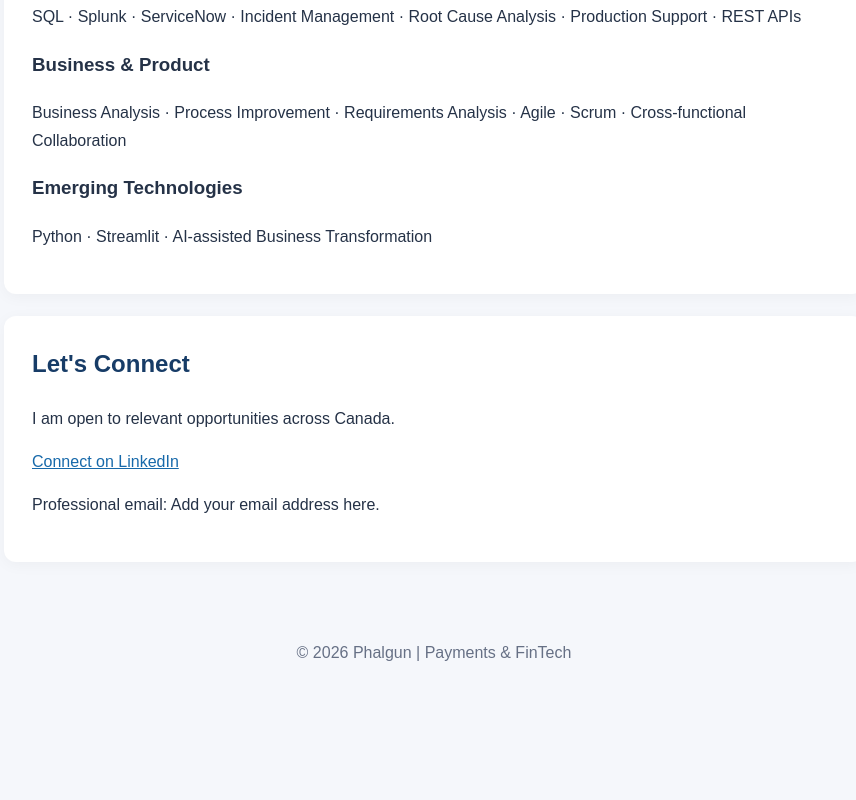
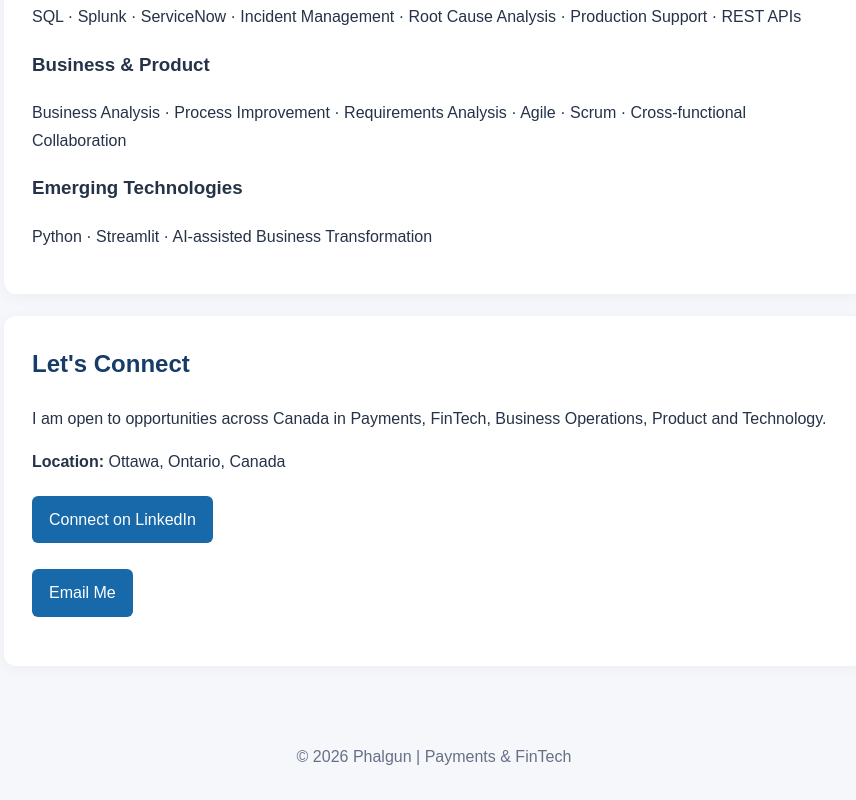
Before and after one commit to prajyaphalgun-ship-it/prajyaphalgun-ship-it.github.io, a plain HTML site: page index.html in a window 1280 px wide. Shown: the part 2511-3311 px from the top of the page, without its empty margins (206-1062 px from the left). Before the commit the page ends 3208 px from the top, so only its background shows below. Drawn offline with Linux system fonts and the light colour scheme.

Commit message:
Add professional contact links

```diff
--- a/index.html
+++ b/index.html
@@ -204,16 +204,31 @@ footer {
 </section>
 
 
-  <section id="contact">
-    <h2>Let's Connect</h2>
-    <p>I am open to relevant opportunities across Canada.</p>
-    <p>
-      <a href="https://www.linkedin.com/" target="_blank">
-        Connect on LinkedIn
-      </a>
-    </p>
-    <p>Professional email: Add your email address here.</p>
-  </section>
+
+<section id="contact">
+  <h2>Let's Connect</h2>
+
+  <p>
+    I am open to opportunities across Canada in Payments,
+    FinTech, Business Operations, Product and Technology.
+  </p>
+
+  <p>
+    <strong>Location:</strong> Ottawa, Ontario, Canada
+  </p>
+
+  <p>
+    <a class="button"
+       href="https://www.linkedin.com/in/phalgunprajya/"
+       target="_blank">Connect on LinkedIn</a>
+  </p>
+
+  <p>
+    <a class="button"
+       href="mailto:prajyaphalgun@gmail.com">Email Me</a>
+  </p>
+</section>
+
 </main>
 
 <footer>
```
